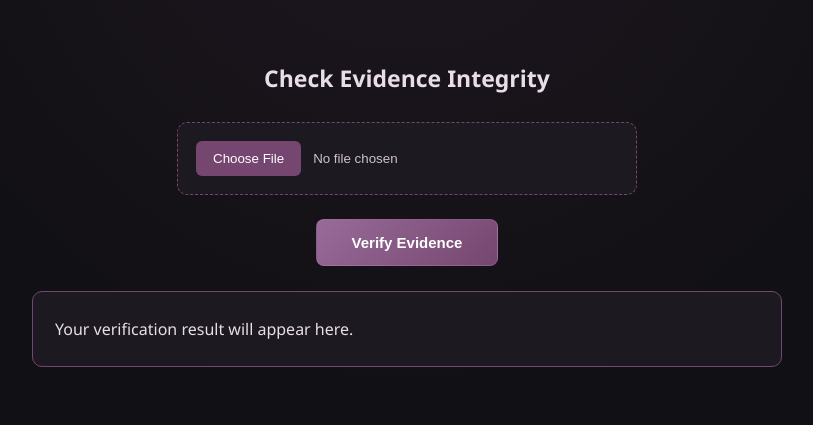
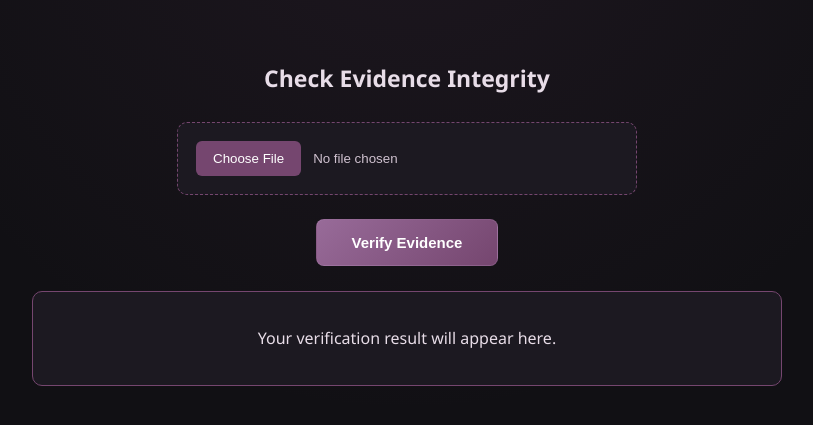
Before and after one commit to sarajohns25/ProofLock, a plain HTML site: page verify.html in a window 1280 px wide. Shown: the part 149-574 px from the top of the page, without its empty margins (233-1046 px from the left). Drawn offline with nearby package versions, Linux system fonts and the light colour scheme.

Commit message:
Center verification result placeholder

```diff
--- a/style.css
+++ b/style.css
@@ -508,3 +508,11 @@ button:disabled {
         line-height: 1.9;
     }
 }
+
+#verificationResult {
+    display: flex;
+    justify-content: center;
+    align-items: center;
+    text-align: center;
+    min-height: 95px;
+}
```
